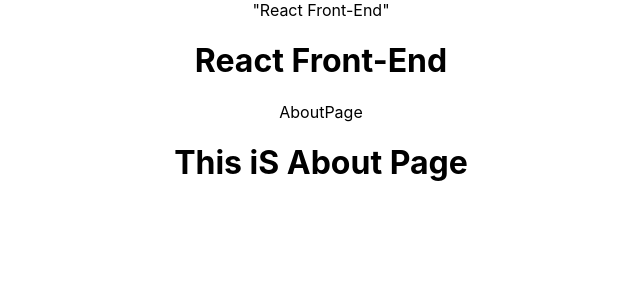
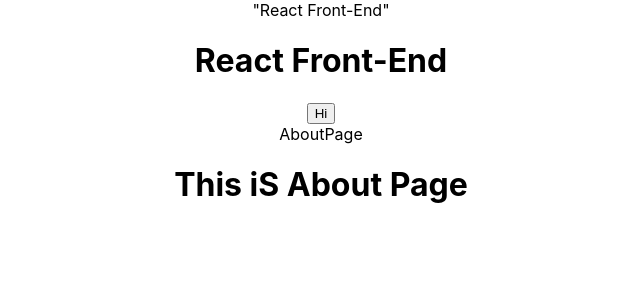
Before and after one commit to harshana-lk/ICET-REACT, a React (Create React App) app in the folder React/react-icet/: page / in a window 1280 px wide. Shown: the top 300 px of the page, without its empty margins (319-959 px from the left). Built offline with nearby package versions, Linux system fonts and the light colour scheme.

Commit message:
using props

```diff
--- a/React/react-icet/src/App.js
+++ b/React/react-icet/src/App.js
@@ -1,13 +1,14 @@
 import logo from "./logo.svg";
 import "./App.css";
-import HomePage from "./HomePage";
-import AboutPage from "./AboutPage";
+import HomePage from "./pages/HomePage/HomePage";
+import AboutPage from "./pages/AboutPage/AboutPage";
+import RoundButton from "./components/RoundButton";
 
 function App() {
   return (
     <div className="App">
       <HomePage />
-
+      <RoundButton name="Hi" />
       <AboutPage />
     </div>
   );
--- /dev/null
+++ b/React/react-icet/src/components/RoundButton.js
@@ -0,0 +1,11 @@
+import React from "react";
+
+const RoundButton = (props) => {
+  return (
+    <div>
+      <button>{props.name}</button>
+    </div>
+  );
+};
+
+export default RoundButton;
```
Also changed, not shown: React/react-icet/src/components/style.css (added), React/react-icet/src/pages/AboutPage/AboutPage.js (renamed from React/react-icet/src/AboutPage.js), React/react-icet/src/pages/AboutPage/style.css (added), React/react-icet/src/pages/HomePage/HomePage.js (renamed from React/react-icet/src/HomePage.js), React/react-icet/src/pages/HomePage/style.css (added).
